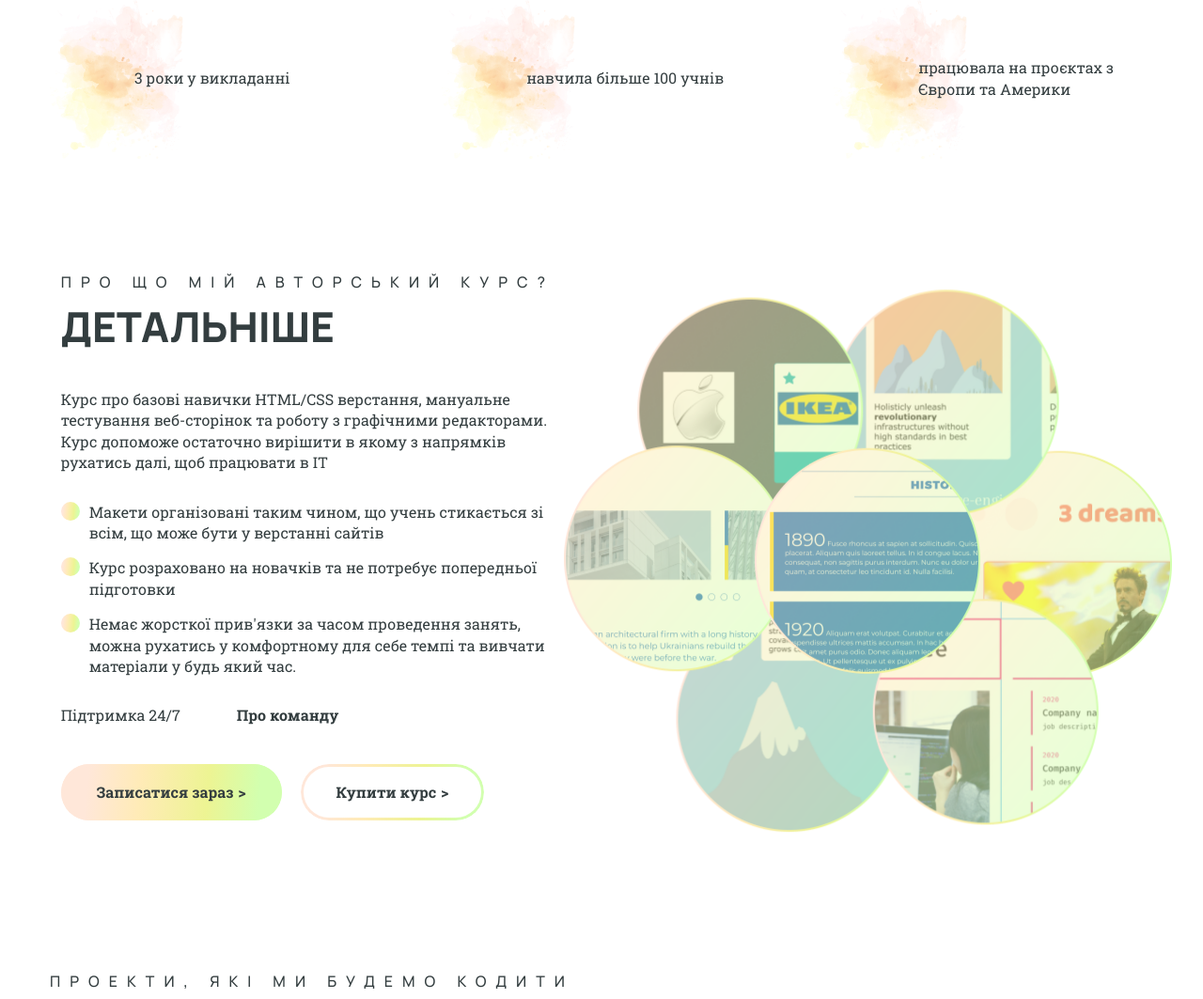
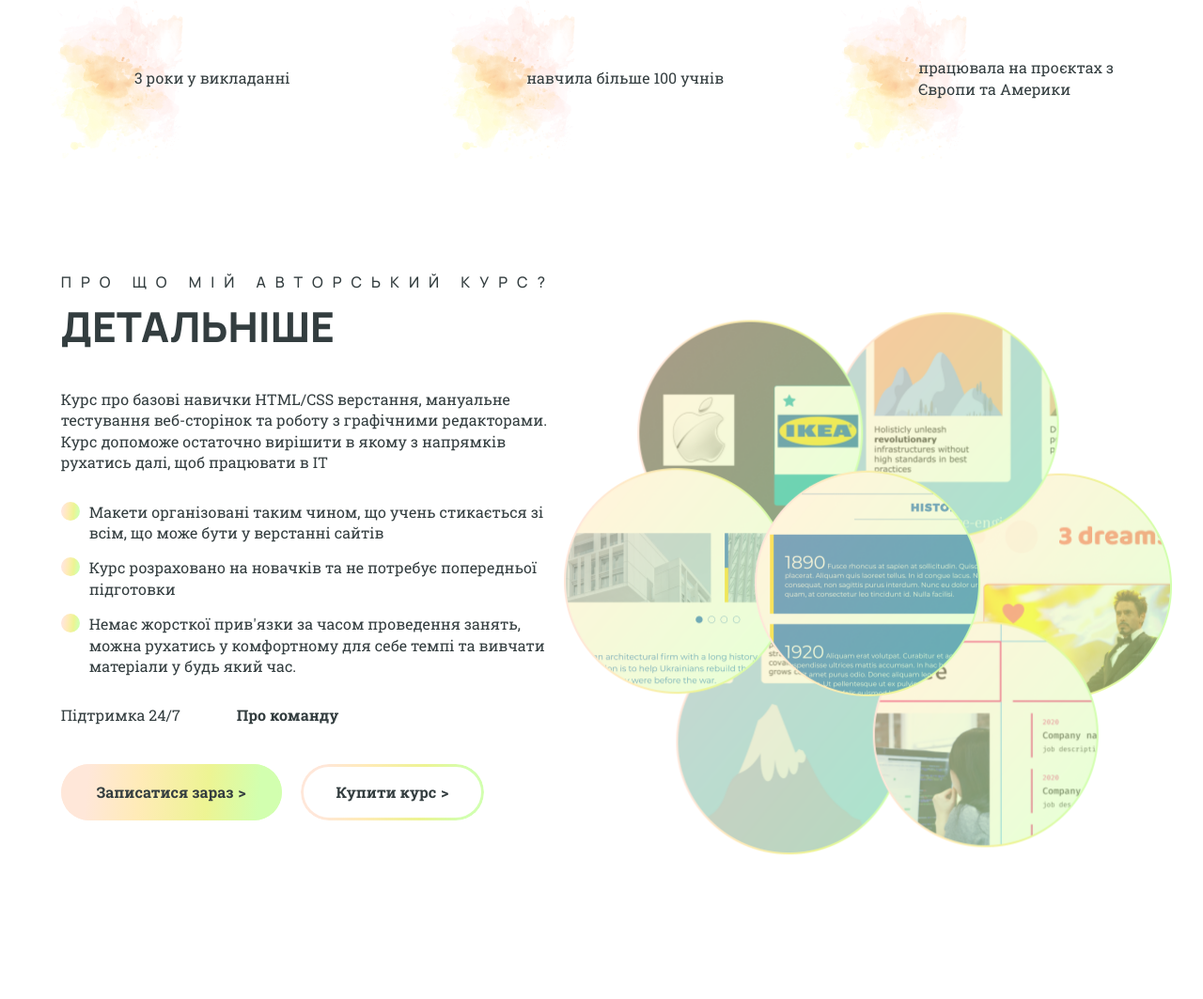
Before and after one commit to estellabuka/drawitnow, a PHP site: page / in a window 1280 px wide. Shown: the part 2354-3417 px from the top of the page at 94% size. Run offline with PHP 8.4, Linux system fonts and the light colour scheme.

Commit message:
Update chamomile-animation-style.css

```diff
--- a/css/chamomile-animation-style.css
+++ b/css/chamomile-animation-style.css
@@ -53,8 +53,9 @@
   }
 /*------Style of the animation------*/
 .chamomile {
-    height: 616px;
-    width: 607px;
+  height: 653px;
+  width: 607px;
+  padding-top: 24px;
     /*don't touch width*/
   }
   .imags-case {
@@ -139,10 +140,11 @@
     left: 184px;
     z-index: 94;
   }
+  /*
   @media only screen
   and (max-width: 800px) {
 
     .chamomile{
       max-width: 100%;
     }
-  }
+  }*/
```
